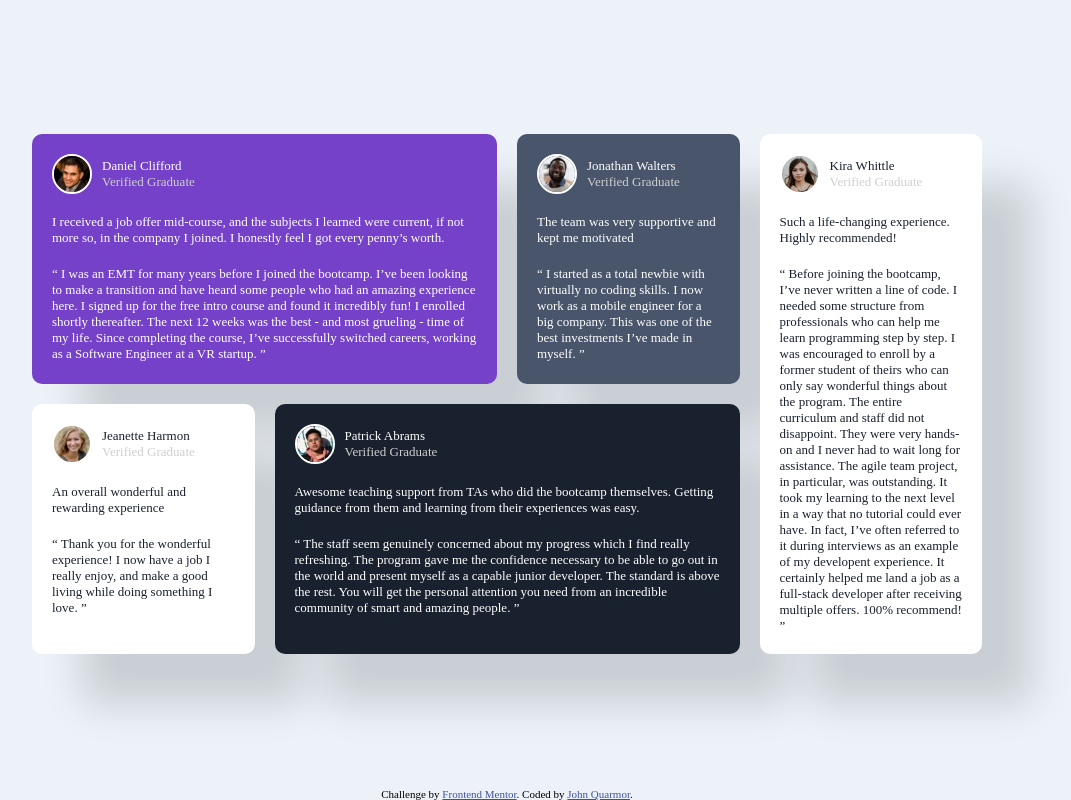
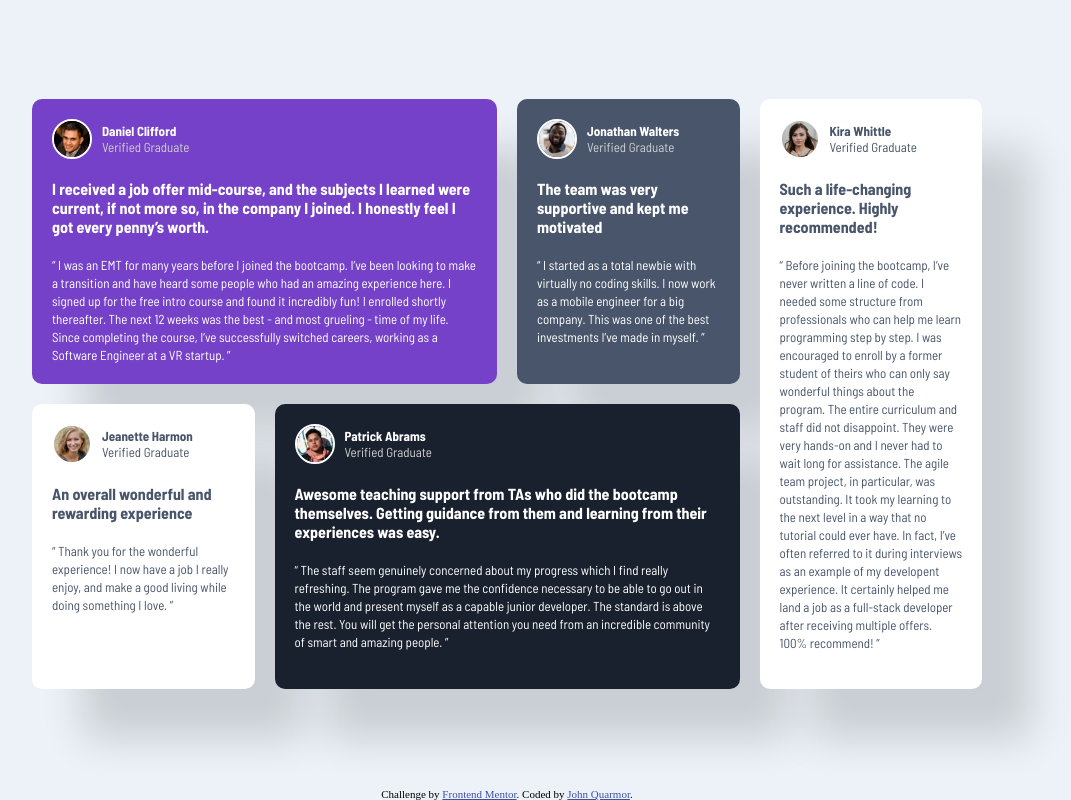
Before and after one commit to romrauq/testimonials-grid-section, a plain HTML site: page index.html in a window 1280 px wide. Shown: the whole page, without its empty margins (133-1204 px from the left). Drawn offline with Linux system fonts and the light colour scheme.

Commit message:
Applied font styling.

```diff
--- a/resources/css/styles.css
+++ b/resources/css/styles.css
@@ -11,6 +11,14 @@
 	--Light-gray: hsl(0, 0%, 81%);
 	--light-grayish-blue: hsl(210, 46%, 95%);
 }
+@font-face {
+	font-family: Barlow;
+	src: url("../fonts/BarlowSemiCondensed-Regular.ttf");
+}
+@font-face {
+	font-family: Barlow Bold;
+	src: url("../fonts/BarlowSemiCondensed-Bold.ttf");
+}
 body {
 	height: 100vh;
 	display: flex;
@@ -20,6 +28,7 @@ body {
 	background-color: var(--light-grayish-blue);
 }
 .main-container {
+	font-family: Barlow;
 	font-size: 13px;
 	margin: auto 0;
 	display: grid;
@@ -48,13 +57,17 @@ body {
 	border: 2px solid white;
 }
 .testimonial-name {
+	font-family: Barlow Bold;
 }
 .testimonial-job {
 	color: var(--Light-gray);
 }
 .testimonial-intro {
+	font-size: 16px;
+	font-family: Barlow Bold;
 }
-.testimonialbody {
+.testimonial-body {
+	line-height: 18px;
 }
 .daniel-grid {
 	color: var(--White);
@@ -80,6 +93,18 @@ body {
 	grid-row-end: 5;
 	background-color: var(--White);
 }
+.jeanette-grid .testimonial-name {
+	color: var(--very-dark-grayish-blue);
+}
+.jeanette-grid .testimonial-job {
+	color: var(--very-dark-grayish-blue);
+}
+.jeanette-grid .testimonial-intro {
+	color: var(--very-dark-grayish-blue);
+}
+.jeanette-grid .testimonial-body {
+	color: var(--very-dark-grayish-blue);
+}
 .patrick-grid {
 	color: var(--White);
 	grid-column-start: 3;
@@ -96,6 +121,18 @@ body {
 	grid-row-end: 5;
 	background-color: var(--White);
 }
+.kira-grid .testimonial-name {
+	color: var(--very-dark-grayish-blue);
+}
+.kira-grid .testimonial-job {
+	color: var(--very-dark-grayish-blue);
+}
+.kira-grid .testimonial-intro {
+	color: var(--very-dark-grayish-blue);
+}
+.kira-grid .testimonial-body {
+	color: var(--very-dark-grayish-blue);
+}
 .attribution {
 	font-size: 11px;
 	text-align: center;
```
